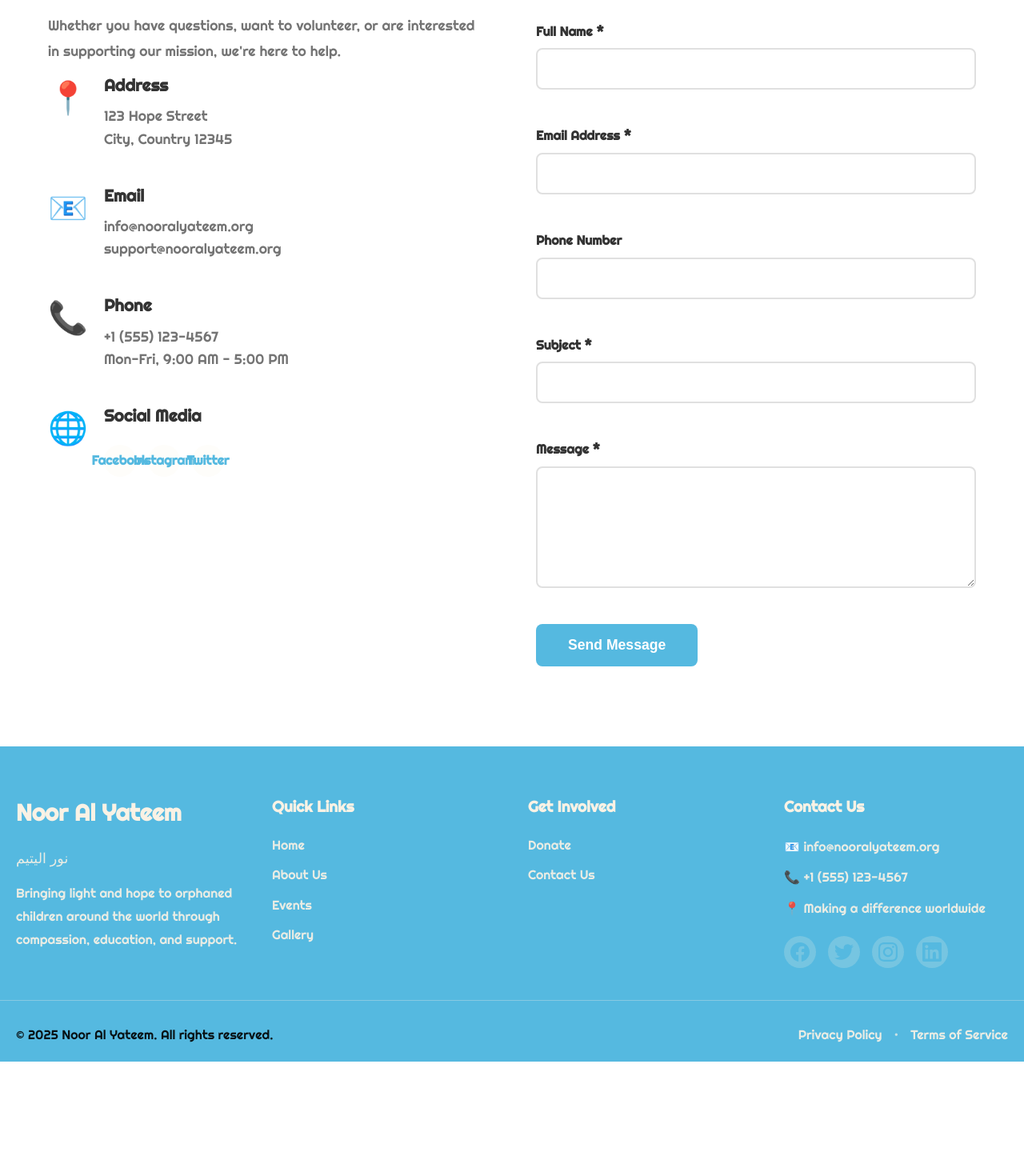
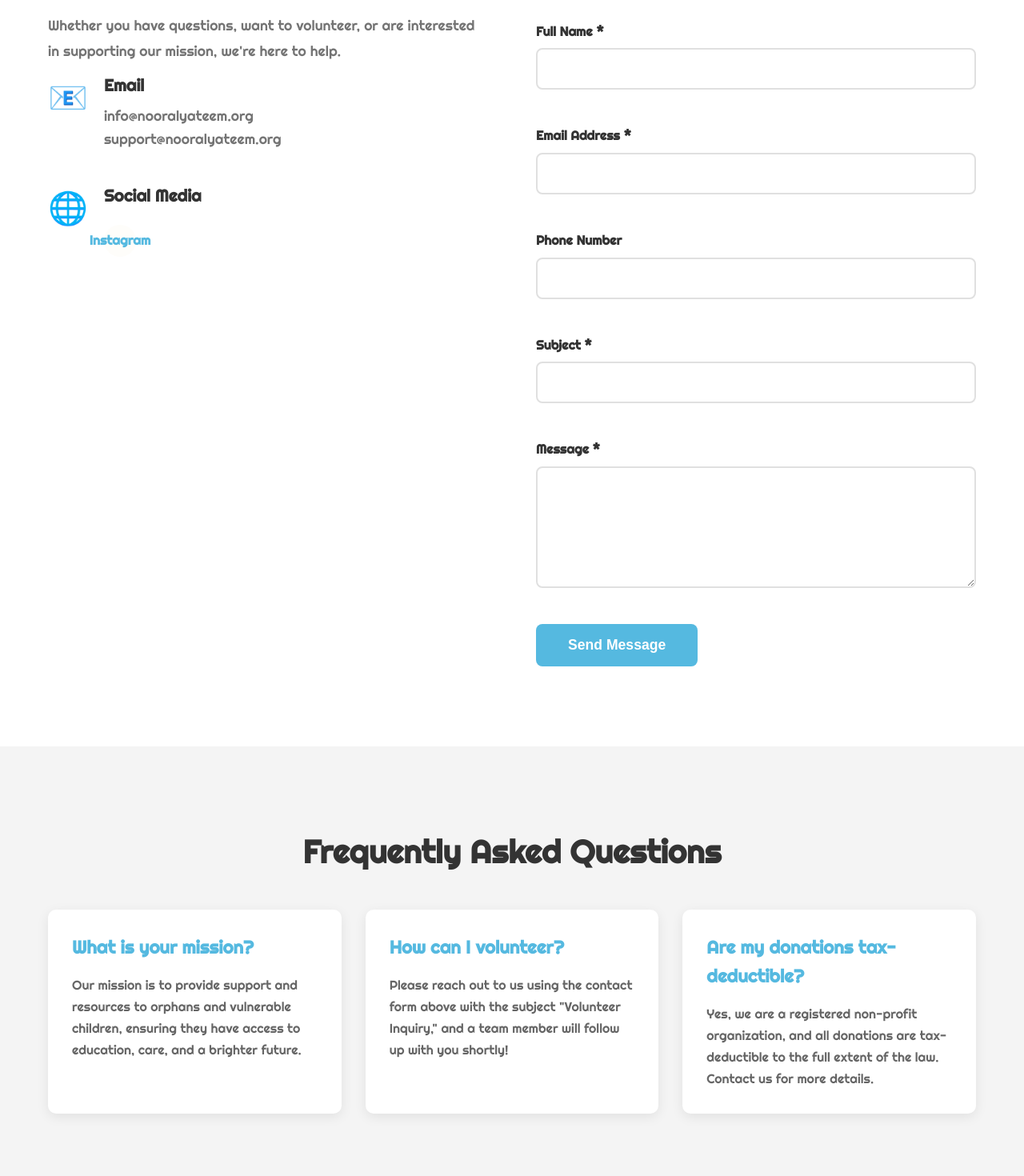
Before and after one commit to nooralyateem/nooralyateem-website, a React (Create React App) app: page /contact in a window 1280 px wide. Shown: the part 580-2050 px from the top of the page at 80% size. Before the commit the page ends 1907 px from the top, so only its background shows below. Built offline with nearby package versions, Linux system fonts and the light colour scheme.

Commit message:
Added a FAQ portion as well as fixed contact us

```diff
--- a/src/pages/Contact/Contact.css
+++ b/src/pages/Contact/Contact.css
@@ -164,10 +164,75 @@
   box-shadow: 0 8px 20px rgba(0, 0, 0, 0.2);
 }
 
+/* --- FAQ SECTION STYLES --- */
+.faq-section {
+  padding: 100px 20px;
+  background-color: #f4f4f4;
+  text-align: center;
+}
+
+.faq-content {
+  max-width: 1200px;
+  margin: 0 auto;
+}
+
+.faq-content h2 {
+  font-size: 2.5rem;
+  color: #333;
+  margin-bottom: 40px;
+}
+
+.faq-items {
+  display: flex;
+  flex-wrap: wrap;
+  justify-content: space-between;
+  gap: 30px;
+}
+
+.faq-item {
+  background-color: #fff;
+  padding: 30px;
+  border-radius: 10px;
+  box-shadow: 0 4px 15px rgba(0, 0, 0, 0.08);
+  flex: 1 1 calc(33.33% - 20px);
+  min-width: 250px;
+  text-align: left;
+  transition: transform 0.3s ease;
+}
+
+.faq-item:hover {
+  transform: translateY(-5px);
+  box-shadow: 0 8px 25px rgba(0, 0, 0, 0.15);
+}
+
+.faq-item h3 {
+  color: #55b9e0;
+  margin-top: 0;
+  margin-bottom: 15px;
+  font-size: 1.4rem;
+}
+
+.faq-item p {
+  color: #666;
+  line-height: 1.7;
+  font-size: 1rem;
+}
+
+
+/* --- MEDIA QUERIES --- */
 @media (max-width: 968px) {
   .contact-grid {
     grid-template-columns: 1fr;
     gap: 60px;
+  }
+
+  /* FAQ adjustments for tablets */
+  .faq-items {
+      justify-content: space-around;
+      gap: 30px;
+  }
+  .faq-item {
+      flex: 1 1 calc(50% - 15px);
   }
 }
 
@@ -188,8 +253,14 @@
     padding: 60px 20px;
   }
 
+  /* Applying mobile padding to FAQ */
+  .faq-section {
+    padding: 60px 20px;
+  }
+
   .contact-info h2,
-  .contact-form-wrapper h2 {
+  .contact-form-wrapper h2,
+  .faq-content h2 { /* Including FAQ heading */
     font-size: 2rem;
   }
 
@@ -205,4 +276,17 @@
     width: 100%;
     align-self: stretch;
   }
+
+  /* FAQ adjustments for mobile */
+  .faq-items {
+    flex-direction: column;
+    gap: 20px;
+  }
+  .faq-item {
+    min-width: 100%;
+    padding: 20px;
+  }
+  .faq-item h3 {
+    font-size: 1.25rem;
+  }
 }
--- a/src/pages/Contact/Contact.js
+++ b/src/pages/Contact/Contact.js
@@ -20,6 +20,7 @@ function Contact() {
   const handleSubmit = (e) => {
     e.preventDefault();
     // Form submission logic would go here
+    // In a real application, you would send formData to your server/backend here.
     alert('Thank you for reaching out! We will get back to you soon.');
     setFormData({
       name: '',
@@ -50,13 +51,8 @@ function Contact() {
               </p>
 
               <div className="info-items">
-                <div className="info-item">
-                  <div className="info-icon">📍</div>
-                  <div className="info-text">
-                    <h3>Address</h3>
-                    <p>123 Hope Street<br />City, Country 12345</p>
-                  </div>
-                </div>
+                {/* --- Removed Address Info Item --- */}
+                {/* --- Removed Phone Info Item --- */}
 
                 <div className="info-item">
                   <div className="info-icon">📧</div>
@@ -67,21 +63,12 @@ function Contact() {
                 </div>
 
                 <div className="info-item">
-                  <div className="info-icon">📞</div>
-                  <div className="info-text">
-                    <h3>Phone</h3>
-                    <p>+1 (555) 123-4567<br />Mon-Fri, 9:00 AM - 5:00 PM</p>
-                  </div>
-                </div>
-
-                <div className="info-item">
                   <div className="info-icon">🌐</div>
                   <div className="info-text">
                     <h3>Social Media</h3>
                     <div className="social-links">
-                      <a href="#facebook">Facebook</a>
-                      <a href="#instagram">Instagram</a>
-                      <a href="#twitter">Twitter</a>
+                      {/* Updated Instagram link with the provided URL */}
+                      <a href="https://www.instagram.com/nooralyateemutd/" target="_blank" rel="noopener noreferrer">Instagram</a>
                     </div>
                   </div>
                 </div>
@@ -158,6 +145,28 @@ function Contact() {
           </div>
         </div>
       </section>
+
+      {/* --- FAQ Section Added Here --- */}
+      <section className="faq-section">
+        <div className="faq-content">
+          <h2>Frequently Asked Questions</h2>
+          <div className="faq-items">
+            <div className="faq-item">
+              <h3>What is your mission?</h3>
+              <p>Our mission is to provide support and resources to orphans and vulnerable children, ensuring they have access to education, care, and a brighter future.</p>
+            </div>
+            <div className="faq-item">
+              <h3>How can I volunteer?</h3>
+              <p>Please reach out to us using the contact form above with the subject "Volunteer Inquiry," and a team member will follow up with you shortly!</p>
+            </div>
+            <div className="faq-item">
+              <h3>Are my donations tax-deductible?</h3>
+              <p>Yes, we are a registered non-profit organization, and all donations are tax-deductible to the full extent of the law. Contact us for more details.</p>
+            </div>
+          </div>
+        </div>
+      </section>
+      {/* ---------------------------------- */}
     </div>
   );
 }
```
Also changed, not shown: 1 other file (tests, documents, lock files or other folders).
